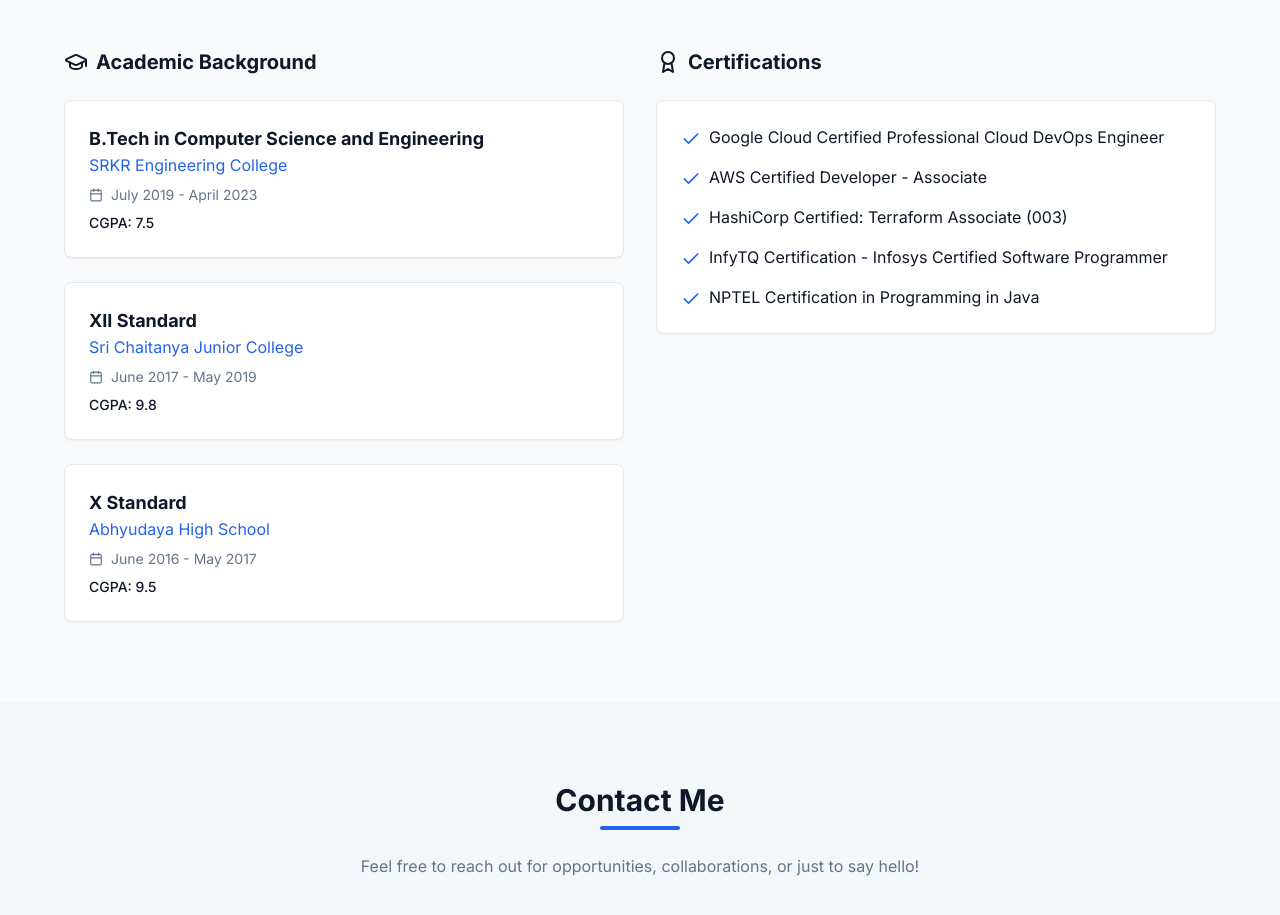
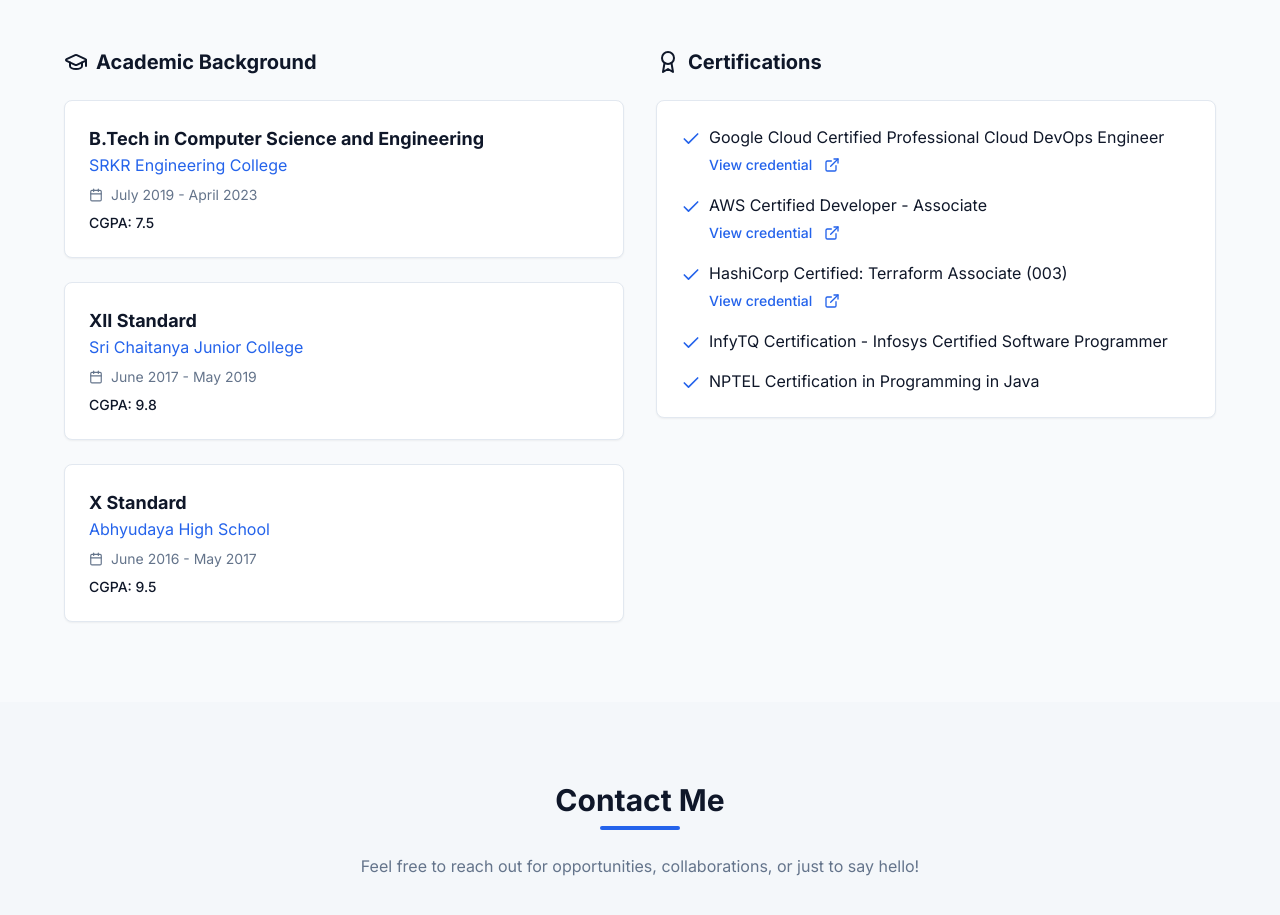
Before and after one commit to akshay1155/vibrant-resume-bloom, a React (Vite) app: page / in a window 1280 px wide. Shown: the part 5880-6795 px from the top of the page. Built offline with nearby package versions, Linux system fonts and the light colour scheme.

Commit message:
Add certification links
Include Credly links for certifications.

```diff
--- a/src/components/EducationSection.tsx
+++ b/src/components/EducationSection.tsx
@@ -1,7 +1,9 @@
 
 import React from 'react';
 import { Card, CardContent } from '@/components/ui/card';
-import { GraduationCap, Calendar } from 'lucide-react';
+import { GraduationCap, Calendar, ExternalLink } from 'lucide-react';
+import { Badge } from '@/components/ui/badge';
+import { Button } from '@/components/ui/button';
 
 const educationItems = [
   {
@@ -28,11 +30,26 @@ const educationItems = [
 ];
 
 const certifications = [
-  'Google Cloud Certified Professional Cloud DevOps Engineer',
-  'AWS Certified Developer - Associate',
-  'HashiCorp Certified: Terraform Associate (003)',
-  'InfyTQ Certification - Infosys Certified Software Programmer',
-  'NPTEL Certification in Programming in Java'
+  {
+    name: 'Google Cloud Certified Professional Cloud DevOps Engineer',
+    credlyLink: 'https://www.credly.com/badges/f6620794-92b0-4394-a96d-2025c49d6004'
+  },
+  {
+    name: 'AWS Certified Developer - Associate',
+    credlyLink: 'https://www.credly.com/badges/2a028b33-05e5-4e3d-bc79-4a313c2eb4d3'
+  },
+  {
+    name: 'HashiCorp Certified: Terraform Associate (003)',
+    credlyLink: 'https://www.credly.com/badges/7874d337-7d53-4146-98eb-f05ac92b37d9'
+  },
+  {
+    name: 'InfyTQ Certification - Infosys Certified Software Programmer',
+    credlyLink: null
+  },
+  {
+    name: 'NPTEL Certification in Programming in Java',
+    credlyLink: null
+  }
 ];
 
 const EducationSection = () => {
@@ -86,7 +103,21 @@ const EducationSection = () => {
                       <svg xmlns="http://www.w3.org/2000/svg" width="20" height="20" viewBox="0 0 24 24" fill="none" stroke="currentColor" strokeWidth="2" strokeLinecap="round" strokeLinejoin="round" className="lucide lucide-check text-primary mr-2 mt-1">
                         <polyline points="20 6 9 17 4 12" />
                       </svg>
-                      <span>{cert}</span>
+                      <div className="flex flex-col">
+                        <span>{cert.name}</span>
+                        {cert.credlyLink && (
+                          <Button variant="link" className="p-0 h-6 justify-start" asChild>
+                            <a
+                              href={cert.credlyLink}
+                              target="_blank"
+                              rel="noopener noreferrer"
+                              className="text-primary text-sm flex items-center mt-1"
+                            >
+                              View credential <ExternalLink size={14} className="ml-1" />
+                            </a>
+                          </Button>
+                        )}
+                      </div>
                     </li>
                   ))}
                 </ul>
```
